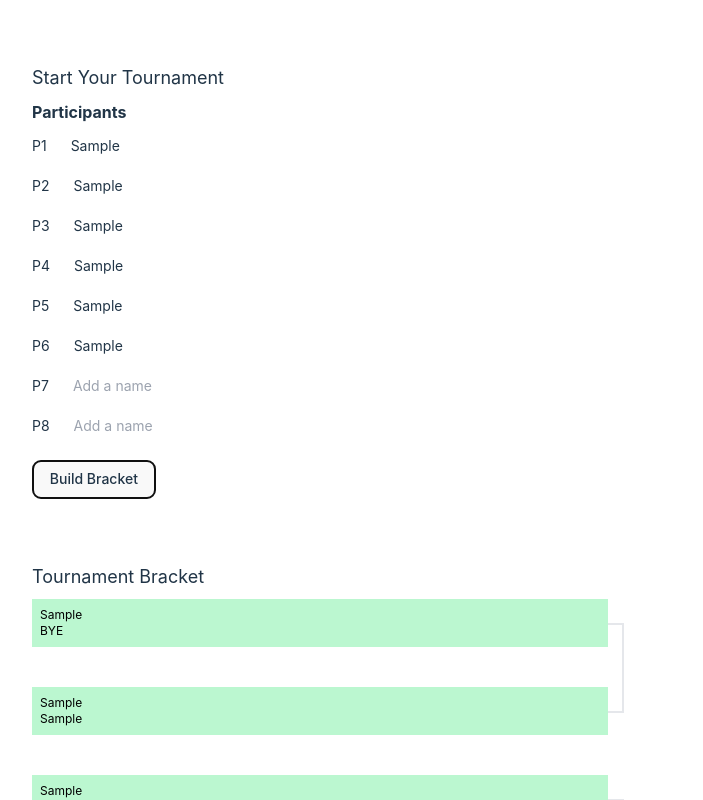
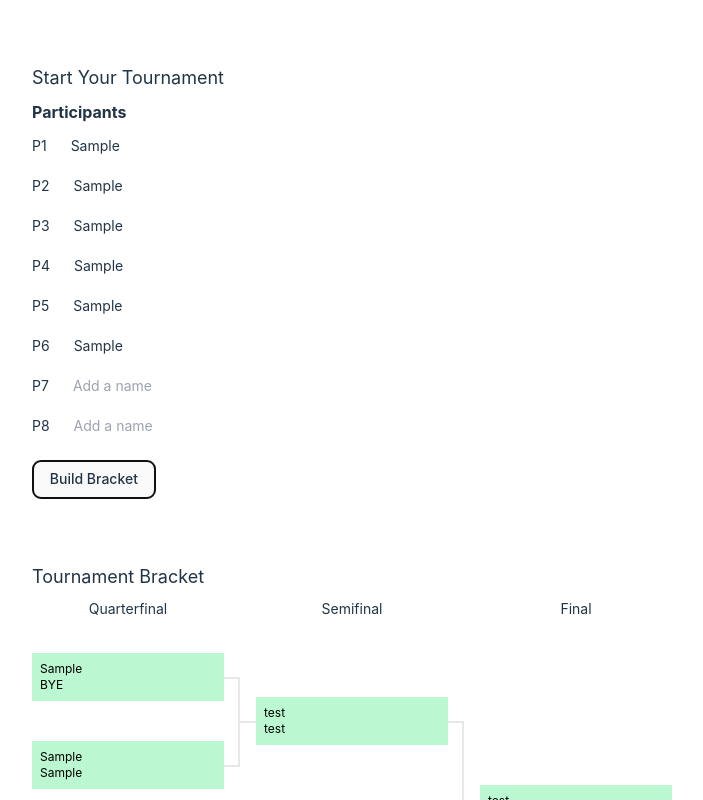
Before and after one commit to mattbanh/tournament-bracket, a React (Vite) app: page / in a window 1280 px wide. Both pictures are taken after typing "Sample", "Sample", "Sample", "Sample", "Sample", "Sample" into the empty fields and a click on the button "Build Bracket". Shown: the top 800 px of the page, without its empty margins (32-735 px from the left). Built offline with nearby package versions, Linux system fonts and the light colour scheme.

Commit message:
added full bracket rendering

```diff
--- a/src/components/Bracket/Bracket.jsx
+++ b/src/components/Bracket/Bracket.jsx
@@ -1,5 +1,4 @@
 function Bracket({ players, start }) {
-  console.log(players);
   const getPlayerKeys = (players) => {
     let playerKeys = [];
     let allKeys = Object.keys(players);
@@ -15,7 +14,7 @@ function Bracket({ players, start }) {
     const iteration = rounds - 1;
 
     let seedArr = [0, 1];
-    const nextLayer = (seedArr) => {
+    const growSeed = (seedArr) => {
       let pairNumber = seedArr.length * 2 - 1;
       let growingArr = [];
       seedArr.forEach((seed) => {
@@ -25,7 +24,7 @@ function Bracket({ players, start }) {
       return growingArr;
     };
     for (let i = 0; i < iteration; i++) {
-      seedArr = nextLayer(seedArr);
+      seedArr = growSeed(seedArr);
     }
 
     return seedArr;
@@ -33,7 +32,8 @@ function Bracket({ players, start }) {
 
   const sortPlayerKeys = (playerKeys) => {
     let playerNumber = playerKeys.length;
-    let rounds = Math.ceil(Math.log(playerNumber) / Math.log(2));
+    let rounds = Math.ceil(Math.log2(playerNumber));
+
     let seedIndArr = createSeedIndArr(rounds);
 
     let playerArr = [];
@@ -59,12 +59,23 @@ function Bracket({ players, start }) {
     return sortedPlayerArr;
   };
 
-  const createMatches = (sortedPlayerKeys) => {
-    if (sortedPlayerKeys[0]) {
+  const roundProgression = [
+    "Final",
+    "Semifinal",
+    "Quarterfinal",
+    "Best 16",
+    "Best 32",
+    "Best 64",
+    "Best 128",
+    "Best 256",
+  ];
+
+  const createMatches = (sortedPlayerKeys, j, rounds) => {
+    if (j === rounds - 1) {
       return sortedPlayerKeys.map((key, i) => {
         if (i % 2 === 0) {
           return (
-            <li key={(key, i)} className="relative mb-[40px]">
+            <li key={(key, i)} className="relative mb-[40px] w-48">
               <div
                 className={
                   (i + 2) % 4 !== 0
@@ -86,6 +97,59 @@ function Bracket({ players, start }) {
         }
       });
     } else {
+      let slots = j + 1;
+      let matches = [];
+      for (let n = 0; n < slots; n++) {
+        matches.push(
+          <li
+            className={
+              (n + 2) % 3 === 0 || slots === 1
+                ? "relative mb-[40px] w-48  before:absolute before:border-t-2 before:w-full before:-left-4 before:top-1/2 before:-z-10"
+                : "relative mb-[128px] w-48  before:absolute before:border-t-2 before:w-full before:-left-4 before:top-1/2 before:-z-10"
+            }
+          >
+            <div
+              className={
+                slots === 1
+                  ? "p-2  bg-green-200"
+                  : (n + 2) % 3 !== 0
+                  ? "p-2  bg-green-200 before:absolute before:border-t-2 before:w-full before:left-4 before:top-1/2 before:-z-10 after:absolute after:border-r-2 after:h-[100px] after:-right-4 after:top-1/2"
+                  : "p-2  bg-green-200 before:absolute before:border-t-2 before:w-full before:left-4 before:top-1/2 before:-z-10 after:absolute after:border-r-2 after:h-[100px] after:-right-4 after:bottom-1/2"
+              }
+            >
+              <div className="flex flex-col text-left">
+                <span className="text-black text-xs">test</span>
+                <span className="text-black text-xs">test</span>
+              </div>
+            </div>
+          </li>
+        );
+      }
+      return matches;
+    }
+  };
+  const createRounds = (sortedPlayerKeys) => {
+    if (sortedPlayerKeys[0]) {
+      let rounds = Math.ceil(Math.log2(sortedPlayerKeys.length));
+      let roundTitles = [];
+      for (let j = 0; j < rounds; j++) {
+        roundTitles.push(roundProgression[j]);
+      }
+      return roundTitles.map((title, j) => {
+        return (
+          <div className="text-center">
+            <h3 className="text-sm mb-4">{roundTitles[j]}</h3>
+            <div className="flex flex-col justify-center h-full">
+              <ul className="relative">
+                {createMatches(sortedPlayerKeys, j, rounds)}
+              </ul>
+            </div>
+          </div>
+        );
+      });
+
+      // console.log(string);
+    } else {
       return <span className="text-sm">Please add players</span>;
     }
   };
@@ -93,15 +157,15 @@ function Bracket({ players, start }) {
   const createBracket = (players) => {
     const playerKeys = getPlayerKeys(players);
     const sortedPlayerKeys = sortPlayerKeys(playerKeys);
-    const matches = createMatches(sortedPlayerKeys);
+    const matches = createRounds(sortedPlayerKeys);
     return matches;
   };
   if (start) {
     return (
-      <section className="w-1/2">
+      <section className="w-full">
         <h1 className="mb-2 text-lg">Tournament Bracket</h1>
-        <div className="w-full">
-          <ul className="relative">{createBracket(players)}</ul>
+        <div className="flex flex-row-reverse justify-end w-full gap-8">
+          {createBracket(players)}
         </div>
       </section>
     );
```
